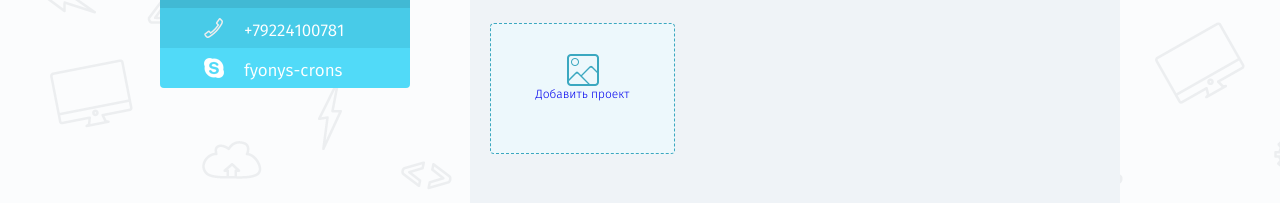
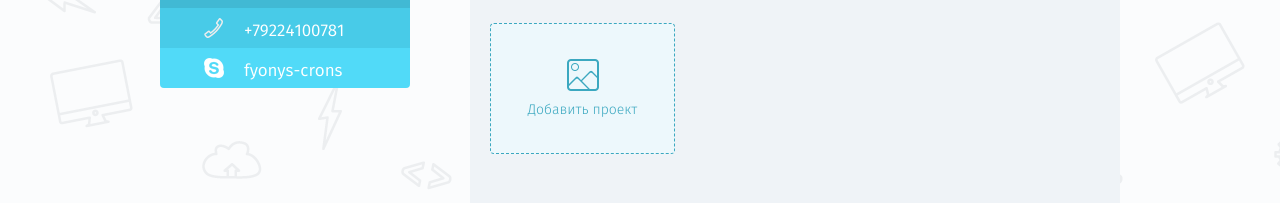
Before and after one commit to gonakav/vp01, a website: page app/works.html in a window 1280 px wide. Shown: the part 470-673 px from the top of the page. Drawn offline with Linux system fonts and the light colour scheme.

Commit message:
Редактирование works.css и works.html для исправления блока ДОБАВИТЬ ПРОЕКТ.

```diff
--- a/app/css/works.css
+++ b/app/css/works.css
@@ -119,7 +119,17 @@
     display: block;
 }
 
-.add-pic {
-    padding-top: 30px;
-    height: auto;
+.add-link {
+    background: rgba(0, 0, 0, 0) url("../img/add-project.png") no-repeat scroll center 35px;
+    display: block;
+    height: 100%;
+    text-decoration: none;
 }
+
+.add-text {
+    color: #3ba8c0;
+    font-size: 14px;
+    margin: 0;
+    padding-top: 80px;
+    text-align: center;
+}
--- a/app/works.html
+++ b/app/works.html
@@ -11,7 +11,7 @@
 
     <!-- Настройка области просмотра страницы, если она не определена или не адаптируется под разные устройства -->
     <meta name="viewport" content="width=device-width, initial-scale=1">
-    <title>Первый выпускной проект</title>
+    <title>Мои работы</title>
 
     <!-- Значок для избранного -->
     <link rel="shortcut icon" type="image/x-icon" href="./favicon.ico">
@@ -201,8 +201,7 @@
                                     <li class="my-works-item add-project">
                                         <div class="project-box">
                                             <a class="add-link" target="_blank" href="#">
-                                                <img src="img/add-project.png" alt="example" class="add-pic">
-                                                <div class="add-text">Добавить проект</div>
+                                                <p class="add-text">Добавить проект</p>
                                             </a>
 
                                         </div>
```
Also changed, not shown: app/contacts.html (+1 -1 lines), app/index.html (+1 -1 lines).
